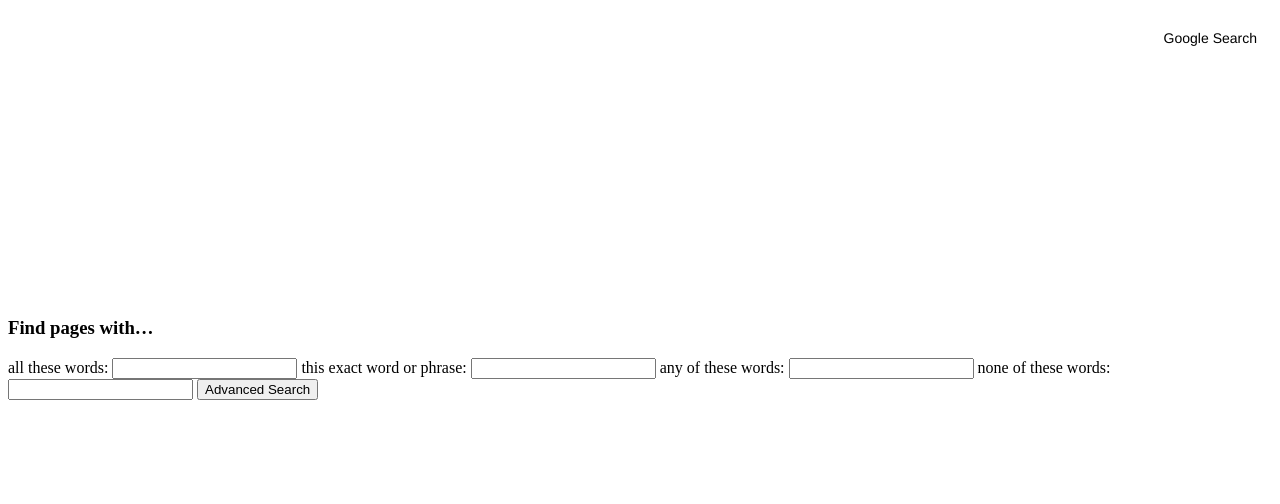
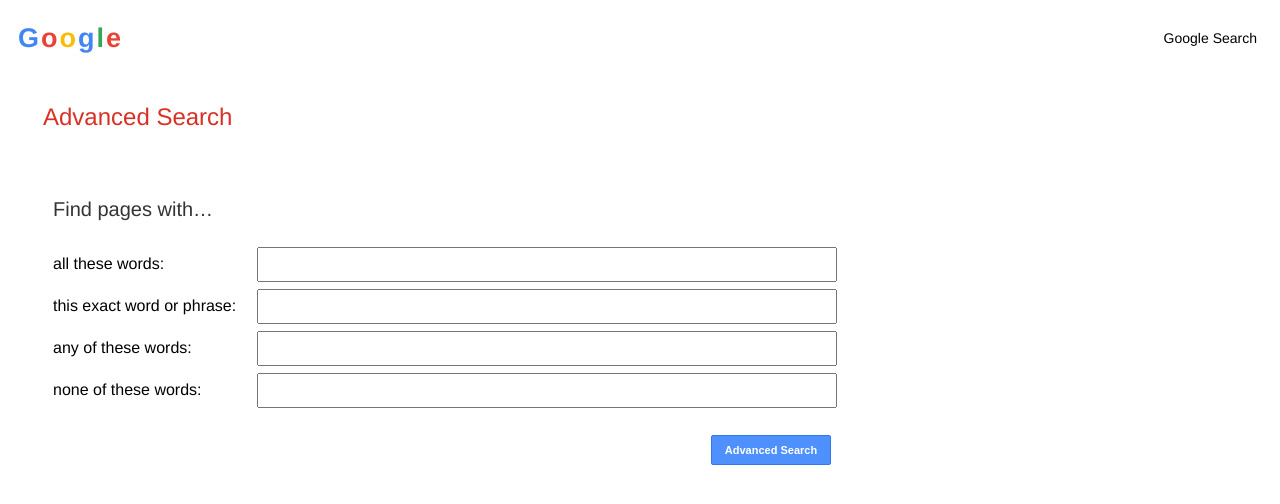
Before and after one commit to rafaelmourato/search, a plain HTML site: page advanced.html in a window 1280 px wide. Drawn offline with Linux system fonts and the light colour scheme.

Commit message:
Completion of the code following the specifications, only thing left is to work the css to assemble Google's a little better

```diff
--- a/advanced.html
+++ b/advanced.html
@@ -5,24 +5,39 @@
         <link rel="stylesheet" href="styles.css">
     </head>
     <body>
-        <div class="header">
-            <a href="index.html">Google Search</a>
+        <div class="header2">
+            <div class="left">
+                <h2 class="g">G</h2><h2 id="o">o</h2><h2 id="o1">o</h2><h2 class="g">g</h2><h2 id="l">l</h2><h2 id="e">e</h2>
+            </div>
+            <div>
+                <a href="index.html">Google Search</a>
+            </div>
         </div>
-        <div>
-            <h1 style="color:white; text-align: center; font-size: 100px;font-family: Helvetica, neue, sans-serif; ">Google</h4>
+        <div >
+            <h3> Advanced Search</h3>
         </div>
-        <div>
-            <h3> Find pages with…</h3>
-            <form action="" >
-                <label> all these words: </label>
-                <input type="text" name="q">
-                <label> this exact word or phrase: </label>
-                <input type="text" name="q">
-                <label> any of these words: </label>
-                <input type="text" name="q">
-                <label> none of these words: </label>
-                <input type="text" name="q">
-                <button type="submit">Advanced Search</button>
+        <div id="advancedQuest">
+            <form action="https://www.google.com/search" method="GET">
+                <h4> Find pages with&hellip;</h4>
+            <div class="inlineQuest">
+                <label for="as_q"> all these words: </label>
+                <input type="text" name="as_q" id="as_q" class="txtAdvanced">
+            </div>
+            <div class="inlineQuest">
+                <label for="as_epq"> this exact word or phrase: </label>
+                <input type="text" name="as_epq" id="as_epq" class="txtAdvanced">
+            </div>
+            <div class="inlineQuest">
+                <label for="as_oq"> any of these words: </label>
+                <input type="text" name="as_oq" id="as_oq" class="txtAdvanced">
+            </div>
+            <div class="inlineQuest">
+                <label for="as_eq"> none of these words: </label>
+                <input type="text" name="as_eq" id="as_eq" class="txtAdvanced">
+            </div>
+            <div id="divAdvBut">
+                <button type="submit" id="advancedButton">Advanced Search</button>
+            </div>
             </form>
         </div>
         <div>
--- a/styles.css
+++ b/styles.css
@@ -1,8 +1,57 @@
+body{
+    font-family: Helvetica, neue, sans-serif;
+}
+
 h1{
     text-align: center;
     font-size: 100px;
-    font-family: Helvetica, neue, sans-serif;
 }
+
+h3{
+    color: #d93025;
+    font-size: 24px;
+    margin: 25px 35px;
+    font-weight:normal;
+    margin-top: 35px;
+    margin-bottom: 35px;
+}
+
+h4{
+    display: inline-block;
+    font-size: 20px;
+    font-weight: 500;
+    color: #333;
+    vertical-align: middle;
+    min-width: 800px;
+}
+
+.txtAdvanced{
+    width: 572px;
+    height: 29px;
+}
+
+#advancedQuest{
+    margin: 40px 2% 0 45px;
+    text-decoration: none;
+    flex-direction: column;
+    display: flex;
+
+}
+
+label{
+    display: inline-block;
+    min-width: 200px;
+    font-weight: lighter;
+}
+
+.left{
+    display: flex;
+    align-items: center;
+    gap: 2px;
+    font-size: 18px;
+    margin-left: 10px;
+}
+
 
 a {
     /* Links in the top of the page */
@@ -10,7 +59,6 @@ a {
     text-decoration: none;
     padding: 5px;
     margin-right: 10px;
-    font-family: Helvetica, sans-serif;
     font-size: 14px;
 }
 .google{
@@ -34,6 +82,7 @@ a {
 a:hover{
     text-decoration: underline;
 }
+
 
 .searchbutton{
     /* buttons under the search bar*/
@@ -88,14 +137,49 @@ a:hover{
     gap: 10px;
 }
 
-
-
 .header{
     justify-content: flex-end;
     align-items: center;
     color: white;
     display: flex;
-    justify-content: flex-end;
     width: 100%;
     height: 60px;
 }
+.header2{
+    align-items: center;
+    display: flex;
+    justify-content: space-between;
+    color: white;
+    width: 100%;
+    height: 60px;
+}
+
+.inlineQuest{
+    height: 42px;
+    display: inline-block;
+    vertical-align: middle;
+}
+
+#advancedButton{
+    height: 30px;
+    width: 120px;
+    background-color: #4d90fe;
+    color: #fff;
+    border: 1px solid #3079ed;
+    align-self: flex-start;
+    font-size: 11px;
+    border-radius: 2px;
+    cursor: default;
+    font-weight: bold;
+    text-align: center;
+    margin-left: 658px;
+}
+
+#advancedButton:hover{
+    box-shadow: inset 0 -3px 5px rgba(0, 0, 0, 0.3);
+}
+
+#divAdvBut{
+    display: flex;
+    margin-top: 20px;
+}
```
Also changed, not shown: 1 other file.
